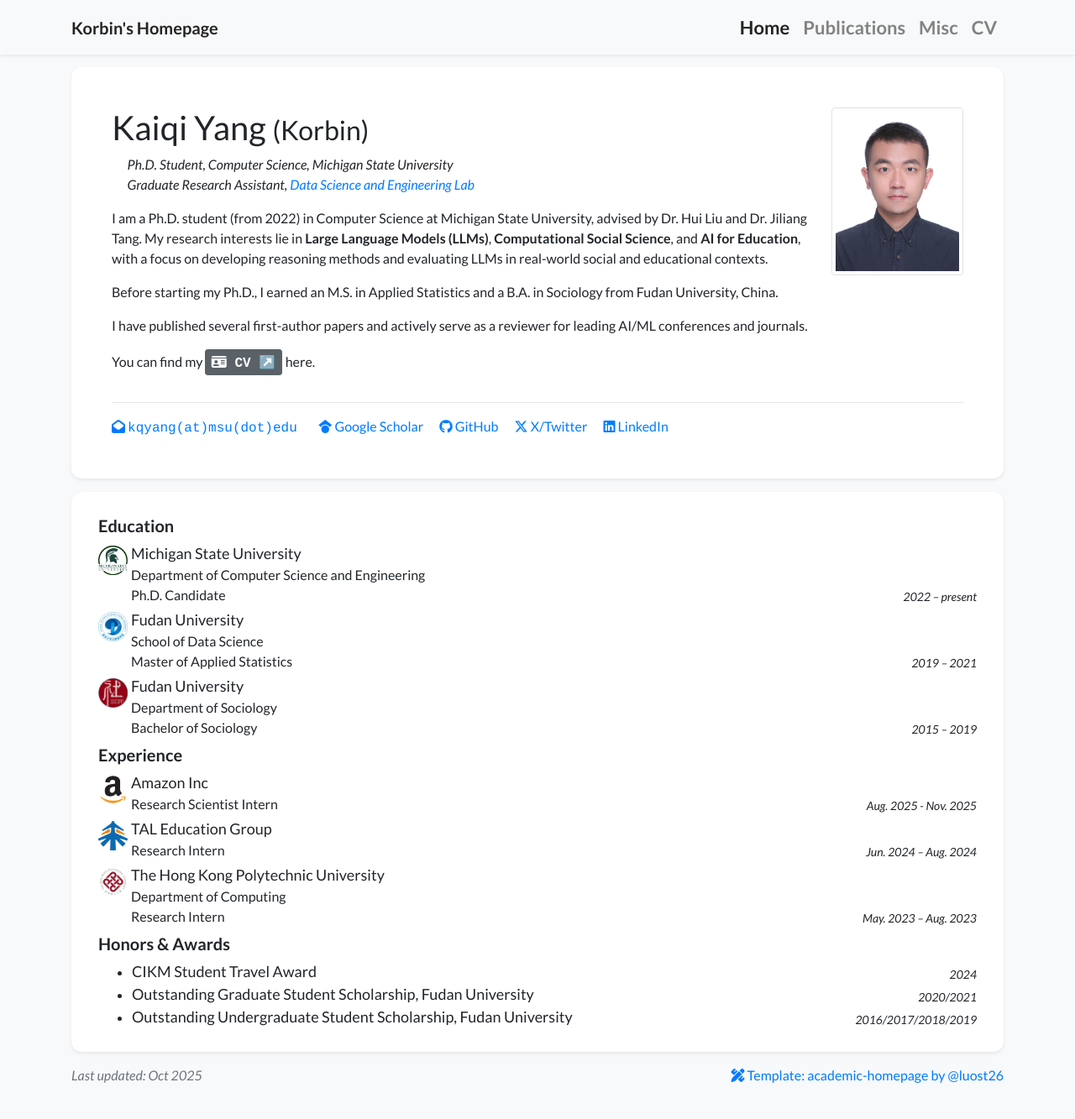
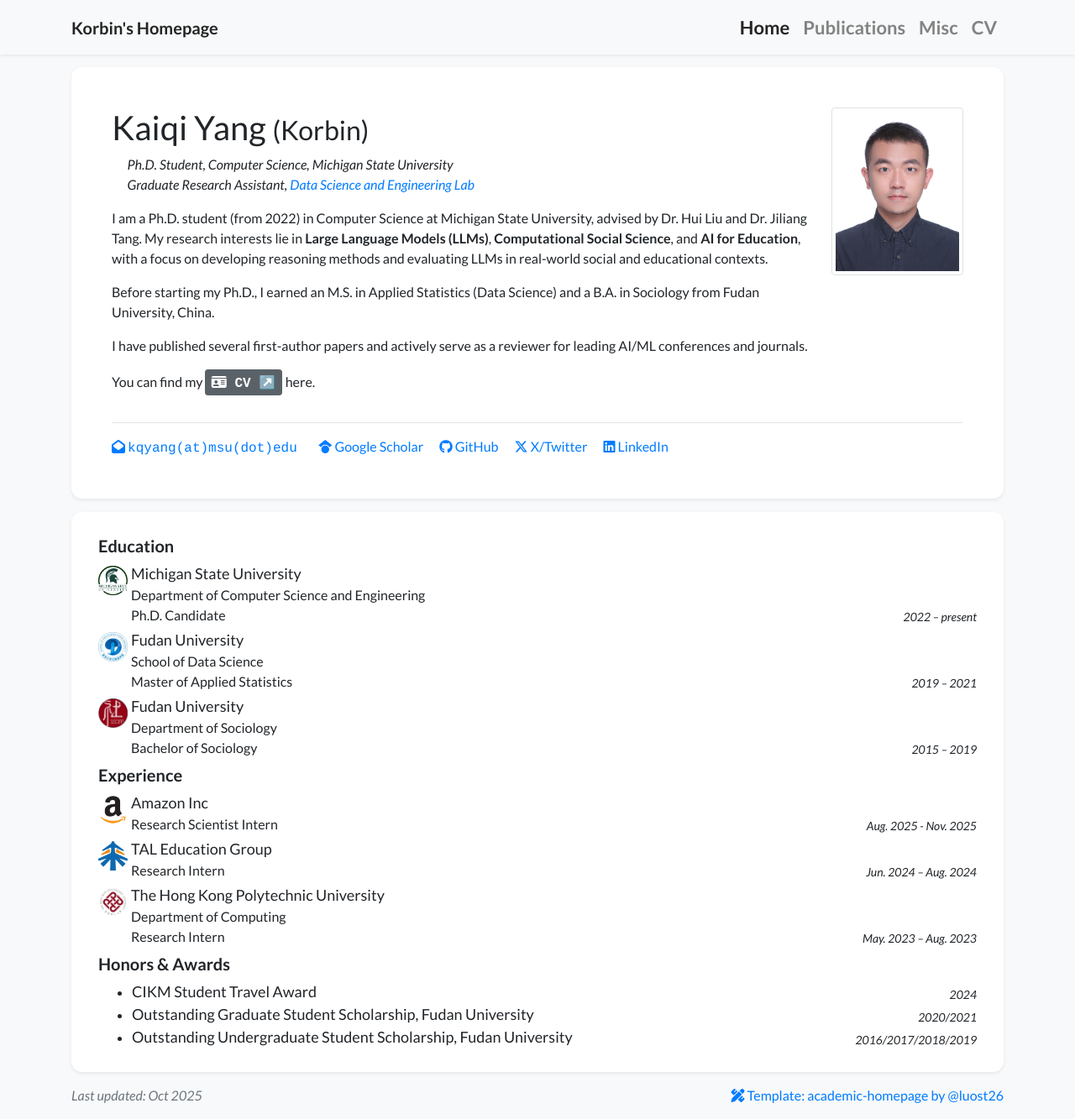
Before and after one commit to KorbinY/korbiny.github.io, a Jekyll site: the page built from index.html, in a window 1280 px wide and 1333 px high. Shown: the whole window at 84% size. Built offline with Jekyll 4.4.1, drawn with Linux system fonts in a browser that asks for light colours; nearby versions of some CDN libraries; a style sheet for code colours, icons or effects is not loaded.

Commit message:
update bio

```diff
--- a/_data/profile.yml
+++ b/_data/profile.yml
@@ -29,7 +29,7 @@ short_bio: >-
     <b>Large Language Models (LLMs)</b>, <b>Computational Social Science</b>, and <b>AI for Education</b>, with a focus on developing reasoning methods and evaluating LLMs in real-world social and educational contexts.
   </p>
   <p>
-    Before starting my Ph.D., I earned an M.S. in Applied Statistics and a B.A. in Sociology from Fudan University, China.
+    Before starting my Ph.D., I earned an M.S. in Applied Statistics (Data Science) and a B.A. in Sociology from Fudan University, China.
   </p>
   <p>
     I have published several first-author papers and actively serve as a reviewer for leading AI/ML conferences and journals.
```
Also changed, not shown: assets/images/badges/dse.png (added), assets/images/badges/ice-cream-g.png (deleted).
